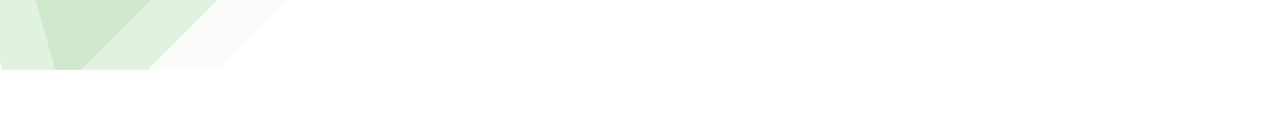
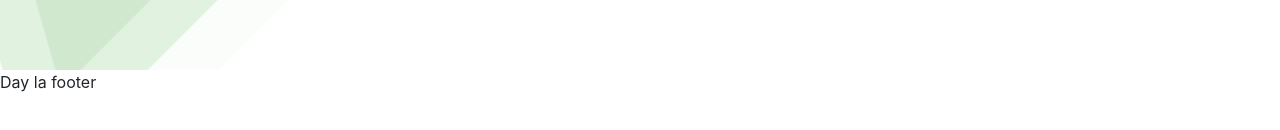
Before and after one commit to catnofat9x/bc32e_portfolio, a plain HTML site: page index.html in a window 1280 px wide. Shown: the part 2985-3115 px from the top of the page. After the commit the page ends 3079 px from the top, so only its background shows below. Drawn offline with nearby package versions, Linux system fonts and the light colour scheme.

Commit message:
footer by ndl9x

```diff
--- a/index.html
+++ b/index.html
@@ -1,32 +1,23 @@
 <!DOCTYPE html>
 <html lang="en">
+
 <head>
   <title>Title</title>
   <!-- Required meta tags -->
   <meta charset="utf-8" />
-    <meta
-      name="viewport"
-      content="width=device-width, initial-scale=1, shrink-to-fit=no"
-    />
+  <meta name="viewport" content="width=device-width, initial-scale=1, shrink-to-fit=no" />
 
   <!-- Bootstrap CSS -->
-    <link
-      rel="stylesheet"
-      href="https://stackpath.bootstrapcdn.com/bootstrap/4.3.1/css/bootstrap.min.css"
-      integrity="sha384-ggOyR0iXCbMQv3Xipma34MD+dH/1fQ784/j6cY/iJTQUOhcWr7x9JvoRxT2MZw1T"
-      crossorigin="anonymous"
-    />
+  <link rel="stylesheet" href="https://stackpath.bootstrapcdn.com/bootstrap/4.3.1/css/bootstrap.min.css"
+    integrity="sha384-ggOyR0iXCbMQv3Xipma34MD+dH/1fQ784/j6cY/iJTQUOhcWr7x9JvoRxT2MZw1T" crossorigin="anonymous" />
 
-    <link
-      rel="stylesheet"
-      href="https://cdnjs.cloudflare.com/ajax/libs/font-awesome/6.1.1/css/all.min.css"
+  <link rel="stylesheet" href="https://cdnjs.cloudflare.com/ajax/libs/font-awesome/6.1.1/css/all.min.css"
     integrity="sha512-KfkfwYDsLkIlwQp6LFnl8zNdLGxu9YAA1QvwINks4PhcElQSvqcyVLLD9aMhXd13uQjoXtEKNosOWaZqXgel0g=="
-      crossorigin="anonymous"
-      referrerpolicy="no-referrer"
-    />
+    crossorigin="anonymous" referrerpolicy="no-referrer" />
 
   <link rel="stylesheet" href="./css/style.css" />
 </head>
+
 <body>
   <!-- Header -->
   <header class="container">
@@ -38,12 +29,7 @@
       </a>
 
       <!-- Toggler/collapsibe Button -->
-        <button
-          class="navbar-toggler"
-          type="button"
-          data-toggle="collapse"
-          data-target="#collapsibleNavbar"
-        >
+      <button class="navbar-toggler" type="button" data-toggle="collapse" data-target="#collapsibleNavbar">
         <span class="navbar-toggler-icon"></span>
       </button>
 
@@ -133,19 +119,13 @@
       <!-- Nav pills -->
       <ul class="nav nav-pills justify-content-center mb-4">
         <li class="nav-item">
-            <a class="nav-link active" data-toggle="pill" href="#allProject"
-              >All Projects</a
-            >
+          <a class="nav-link active" data-toggle="pill" href="#allProject">All Projects</a>
         </li>
         <li class="nav-item">
-            <a class="nav-link" data-toggle="pill" href="#illustration"
-              >Illustration</a
-            >
+          <a class="nav-link" data-toggle="pill" href="#illustration">Illustration</a>
         </li>
         <li class="nav-item">
-            <a class="nav-link" data-toggle="pill" href="#photography"
-              >Photography</a
-            >
+          <a class="nav-link" data-toggle="pill" href="#photography">Photography</a>
         </li>
         <li class="nav-item">
           <a class="nav-link" data-toggle="pill" href="#website">Website</a>
@@ -382,65 +362,21 @@
       </div>
     </div>
   </section>
-
-    <br />
-    <br />
-    <br />
-    <br />
-    <br />
-    <br />
-    <br />
-    <br />
-    <br />
-    <br />
-    <br />
-    <br />
-    <br />
-    <br />
-    <br />
-    <br />
-    <br />
-    <br />
-    <br />
-    <br />
-    <br />
-    <br />
-    <br />
-    <br />
-    <br />
-    <br />
-    <br />
-    <br />
-    <br />
-    <br />
-    <br />
-    <br />
-    <br />
-    <br />
-    <br />
-    <br />
-    <br />
-    <br />
-    <br />
-    <br />
-    <br />
+  <footer>
+    Day la footer
+  </footer>
 
   <!-- Optional JavaScript -->
   <!-- jQuery first, then Popper.js, then Bootstrap JS -->
-    <script
-      src="https://code.jquery.com/jquery-3.3.1.slim.min.js"
+  <script src="https://code.jquery.com/jquery-3.3.1.slim.min.js"
     integrity="sha384-q8i/X+965DzO0rT7abK41JStQIAqVgRVzpbzo5smXKp4YfRvH+8abtTE1Pi6jizo"
-      crossorigin="anonymous"
-    ></script>
-    <script
-      src="https://cdnjs.cloudflare.com/ajax/libs/popper.js/1.14.7/umd/popper.min.js"
+    crossorigin="anonymous"></script>
+  <script src="https://cdnjs.cloudflare.com/ajax/libs/popper.js/1.14.7/umd/popper.min.js"
     integrity="sha384-UO2eT0CpHqdSJQ6hJty5KVphtPhzWj9WO1clHTMGa3JDZwrnQq4sF86dIHNDz0W1"
-      crossorigin="anonymous"
-    ></script>
-    <script
-      src="https://stackpath.bootstrapcdn.com/bootstrap/4.3.1/js/bootstrap.min.js"
+    crossorigin="anonymous"></script>
+  <script src="https://stackpath.bootstrapcdn.com/bootstrap/4.3.1/js/bootstrap.min.js"
     integrity="sha384-JjSmVgyd0p3pXB1rRibZUAYoIIy6OrQ6VrjIEaFf/nJGzIxFDsf4x0xIM+B07jRM"
-      crossorigin="anonymous"
-    ></script>
+    crossorigin="anonymous"></script>
 </body>
+
 </html>
```
Lines whose indentation alone changed are shown as unchanged.
